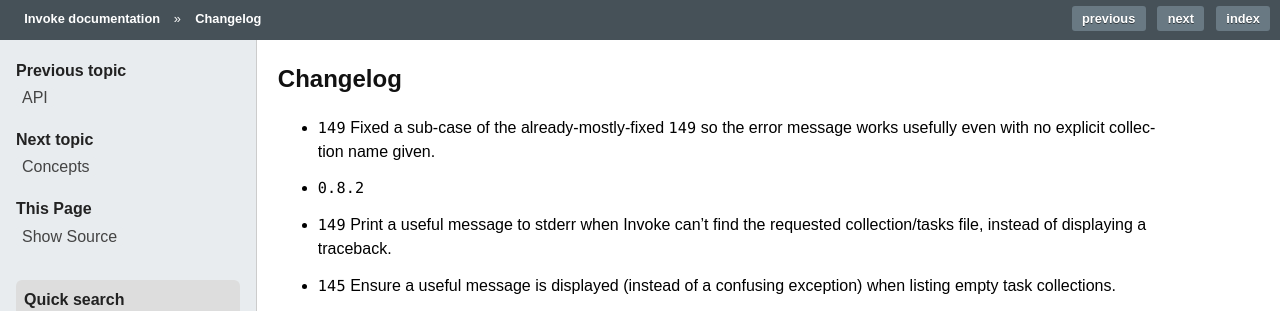
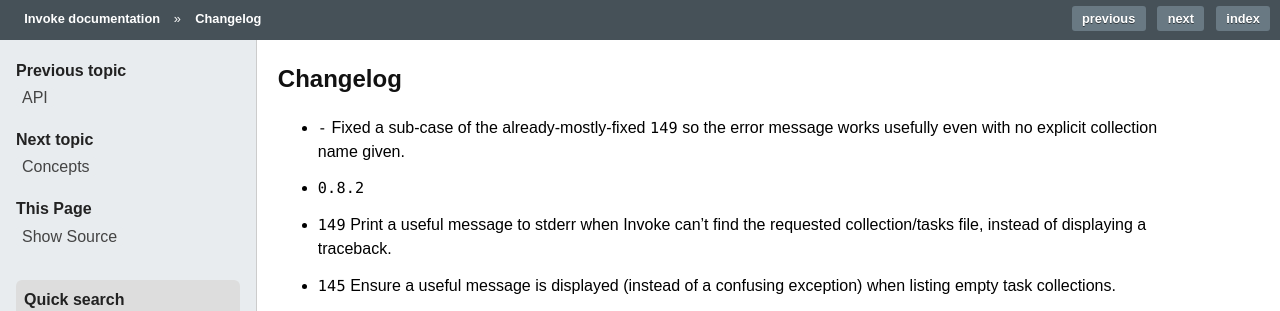
Before and after one commit to pyinvoke/invoke, a Sphinx documentation site: the page built from docs/changelog.rst, in a window 1280 px wide and 900 px high. Shown: the top 311 px of the window. Built offline with Sphinx 7.4.7, drawn with Linux system fonts in a browser that asks for light colours; cross-references to code outside the pages are shown as plain code.

Commit message:
Fix stupid derp in changelog

```diff
--- a/docs/changelog.rst
+++ b/docs/changelog.rst
@@ -2,7 +2,7 @@
 Changelog
 =========
 
-* :bug:`149` Fixed a sub-case of the already-mostly-fixed :issue:`149` so the
+* :bug:`-` Fixed a sub-case of the already-mostly-fixed :issue:`149` so the
   error message works usefully even with no explicit collection name given.
 * :release:`0.8.2 <2014-06-15>`
 * :bug:`149` Print a useful message to stderr when Invoke can't find the
```
